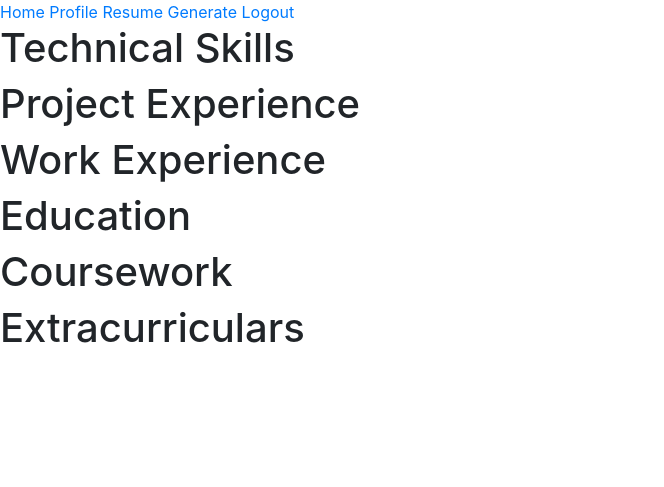
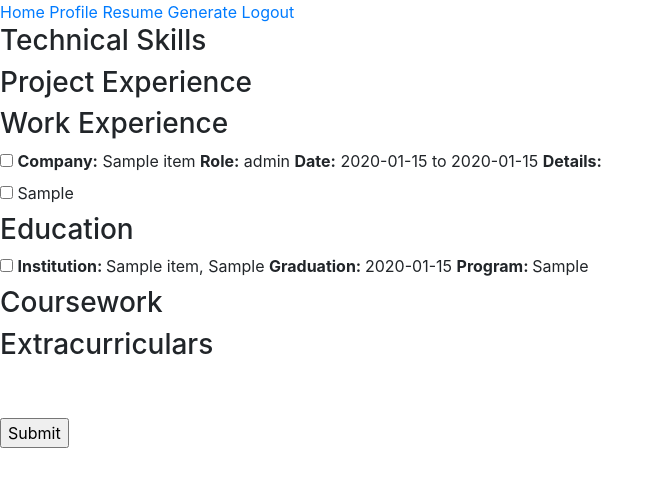
Before and after one commit to sharonzhen/RESapp, a Flask app: page /generate in a window 1280 px wide. Shown: the top 487 px of the page, without its empty margins (0-664 px from the left). Run offline with Flask 2, Linux system fonts and the light colour scheme; the visitor is signed in with stand-in values (Sample User, id 1); tables that the repository leaves empty hold one stand-in row (values such as "Sample post"); some libraries are stand-ins or nearby versions.

Commit message:
generate.html forms

```diff
--- a/server.py
+++ b/server.py
@@ -129,7 +129,6 @@ def view_resume():
     extra = [] # 3
 
     query_and_sort(username, edu, tech, course, work, proj, extra)
-
     return render_template('resume.html', education=edu,
             technical_skills=tech, courses=course,
             work_experiences=work, projects=proj,
@@ -190,9 +189,12 @@ def generate_resume():
     work = [] # 1
     proj = [] # 2
     extra = [] # 3
+    query_and_sort(username, edu, tech, course, work, proj, extra)
 
-    query_and_sort(username, edu, tech, course, work, proj, extra)
-    return render_template('generate.html')
+    return render_template('generate.html', education=edu,
+            technical_skills=tech, courses=course,
+            work_experiences=work, projects=proj,
+            extracurriculars=extra)
 
 @app.route('/generate/download', methods=['POST'])
 def generate_download_pdf():
@@ -201,6 +203,7 @@ def generate_download_pdf():
     # pull from forms
 
     # call rpdf, save return value as download path
+
     # trigger download
 
 
--- a/templates/base.html
+++ b/templates/base.html
@@ -20,10 +20,6 @@
     <script src="https://cdnjs.cloudflare.com/ajax/libs/babel-standalone/6.26.0/babel.js" crossorigin></script>
     <script src="https://unpkg.com/react@16/umd/react.development.js" crossorigin></script>
     <script src="https://unpkg.com/react-dom@16/umd/react-dom.development.js" crossorigin></script>
-    <script
-        src="https://code.jquery.com/jquery-3.4.1.js"
-        integrity="sha256-WpOohJOqMqqyKL9FccASB9O0KwACQJpFTUBLTYOVvVU="
-        crossorigin="anonymous"></script>
     </head>
     <body>
     {% for msg in get_flashed_messages() %}
--- a/templates/generate.html
+++ b/templates/generate.html
@@ -24,96 +24,96 @@
 
 
 {% block body %}
+<form>
+    <h3> Technical Skills </h3>
+    {% for item in technical_skills %}
+    <div>
+        <input type="checkbox" id="s{{item.id}}" name="s{{item.id}}" value="s{{item.id}}">
+        <label for="s{{item.id}}"> {{item.name}} : {{item.des}} </label>
+    </div>
+    {% endfor %}
+    <h3> Project Experience </h3>
+    {% for item in projects %}
+    <div>
+        <input type="checkbox" id="d{{item.id}}" name="d{{item.id}}" value="d{{item.id}}">
+        <label for="d{{item.id}}">
+            <b>Company:</b> {{item.name}}
+            <b>Role:</b> {{item.role}}
+            <b>Date:</b> {{item.d_from}} to
+            {% if item.d_to %} {{item.d_to}} {% else %} present
+            {% endif %}
+        </label> <br>
+        <b>Details: </b>
+        {% for detail in item.details %}
+        <div>
+            <input type="checkbox" id="t{{item.id}}" name="t{{item.id}}" value="t{{item.id}}">
+            <label for="t{{item.id}}"> {{detail.des}} </label>
+        </div>
+        {% endfor %}
+    </div>
+    {% endfor %}
+    <h3>Work Experience</h3>
+    {% for item in work_experiences %}
+    <div>
+        <input type="checkbox" id="d{{item.id}}" name="d{{item.id}}" value="d{{item.id}}">
+        <label for="d{{item.id}}">
+            <b>Company:</b> {{item.name}}
+            <b>Role:</b> {{item.role}}
+            <b>Date:</b> {{item.d_from}} to
+            {% if item.d_to %} {{item.d_to}} {% else %} present
+            {% endif %}
+        </label>
+        <b>Details: </b>
+        {% for detail in item.details %}
+        <div>
+            <input type="checkbox" id="t{{item.id}}" name="t{{item.id}}" value="t{{item.id}}">
+            <label for="t{{item.id}}"> {{detail.des}} </label>
+        </div>
+        {% endfor %}
+    </div>
+    {% endfor %}
+    <h3>Education</h3>
+    {% for item in education %}
+    <div>
+        <input type="checkbox" id="s{{item.id}}" name="s{{item.id}}" value="s{{item.id}}">
+        <label for="s{{item.id}}">
+            <b>Institution: </b> {{item.name}}, {{item.loc}}
+            <b>Graduation: </b> {{item.date}}
+            <b>Program: </b> {{item.des}}
+        </label>
+    </div>
+    {% endfor %}
+    <h3>Coursework</h3>
+    {% for item in courses %}
+    <div>
+        <input type="checkbox" id="s{{item.id}}" name="s{{item.id}}" value="s{{item.id}}">
+        <label for="s{{item.id}}">
+            <b>{{item.name}}: </b> {{item.des}}
+        </label>
+    </div>
+    {% endfor %}
+    <h3>Extracurriculars</h3>
+    {% for item in extracurriculars %}
+    <div>
+        <input type="checkbox" id="s{{item.id}}" name="s{{item.id}}" value="s{{item.id}}">
+        <label for="s{{item.id}}">
+            <b>Organization: </b> {{item.name}},
+            <b>Role: </b> {{item.role}}
+            <b>Date:</b> {{item.d_from}} to
+            {% if item.d_to %} {{item.d_to}} {% else %} present
+            {% endif %}
+        </label>
+        <b>Details: </b>
+        {% for detail in item.details %}
+        <div>
+            <input type="checkbox" id="t{{item.id}}" name="t{{item.id}}" value="t{{item.id}}">
+            <label for="t{{item.id}}"> {{detail.des}} </label>
+        </div>
+        {% endfor %}
+    </div>
+    {% endfor %}
+    <br><br>
+    <input type="submit" value="Submit">
+</form>
 
-<h1> Technical Skills </h1>
-{% for item in technical_skills %}
-        <table>
-            <tr>
-                <td> {{item.name}} </td>
-                <td> {{item.des}} </td>
-            </tr>
-        </table>
-{% endfor %}
-
-<h1> Project Experience </h1>
-{% for item in projects %}
-        <table id={{item.id}}>
-            <tr>
-                <td> {{item.name}} </td>
-                <td> {{item.role}} </td>
-                <td> {{item.d_from}} </td>
-                {% if item.d_to %}
-                    <td> {{item.d_to}} </td>
-                {% else %}
-                    <td> present </td>
-                {% endif %}
-            </tr>
-            {% for detail in item.details %}
-            <tr>
-                {{detail.des}}
-            </tr>
-            {% endfor %}
-        </table>
-{% endfor %}
-<h1> Work Experience</h1>
-{% for item in work_experiences %}
-        <table id={{item.id}}>
-            <tr>
-                <td> {{item.name}} </td>
-                <td> {{item.role}} </td>
-                <td> {{item.d_from}} </td>
-                {% if item.d_to %}
-                    <td> {{item.d_to}} </td>
-                {% else %}
-                    <td> present </td>
-                {% endif %}
-            </tr>
-            {% for detail in item.details %}
-            <tr>
-                {{detail.des}}
-            </tr>
-            {% endfor %}
-        </table>
-{% endfor %}
-
-<h1> Education </h1>
-{% for item in education %}
-        <table>
-            <tr>
-                <td> {{item.name}} </td>
-                <td> {{item.date}} </td>
-                <td> {{item.loc}} </td>
-                <td> {{item.des}} </td>
-            </tr>
-        </table>
-{% endfor %}
-<h1> Coursework </h1>
-{% for item in courses %}
-        <table>
-            <tr>
-                <td> {{item.name}} </td>
-                <td> {{item.des}} </td>
-            </tr>
-        </table>
-{% endfor %}
-<h1> Extracurriculars </h1>
-{% for item in extracurriculars %}
-        <table id={{item.id}}>
-            <tr>
-                <td> {{item.name}} </td>
-                <td> {{item.role}} </td>
-                <td> {{item.d_from}} </td>
-                {% if item.d_to %}
-                    <td> {{item.d_to}} </td>
-                {% else %}
-                    <td> present </td>
-                {% endif %}
-            </tr>
-            {% for detail in item.details %}
-            <tr>
-                {{detail.des}}
-            </tr>
-            {% endfor %}
-        </table>
-{% endfor %}
 {% endblock %}
--- a/templates/login_create.html
+++ b/templates/login_create.html
@@ -70,3 +70,6 @@
 
 
 {% endblock %}
+{% block js %}
+<script type="text/jsx" src="static/js/login_create.jsx"></script>
+{% endblock %}
```
Also changed, not shown: templates/resume.html (+6 -18 lines).
